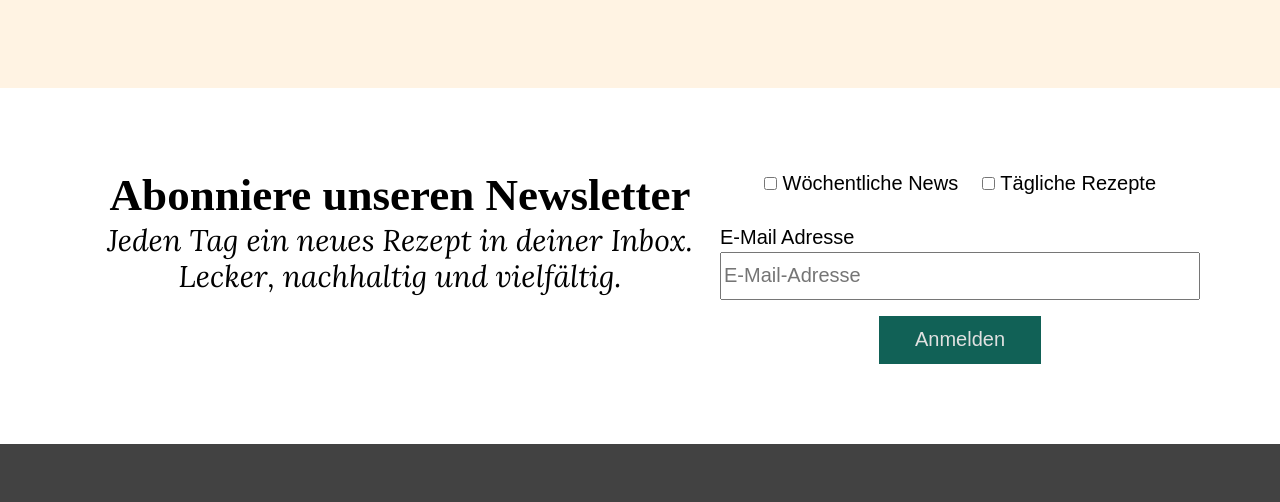
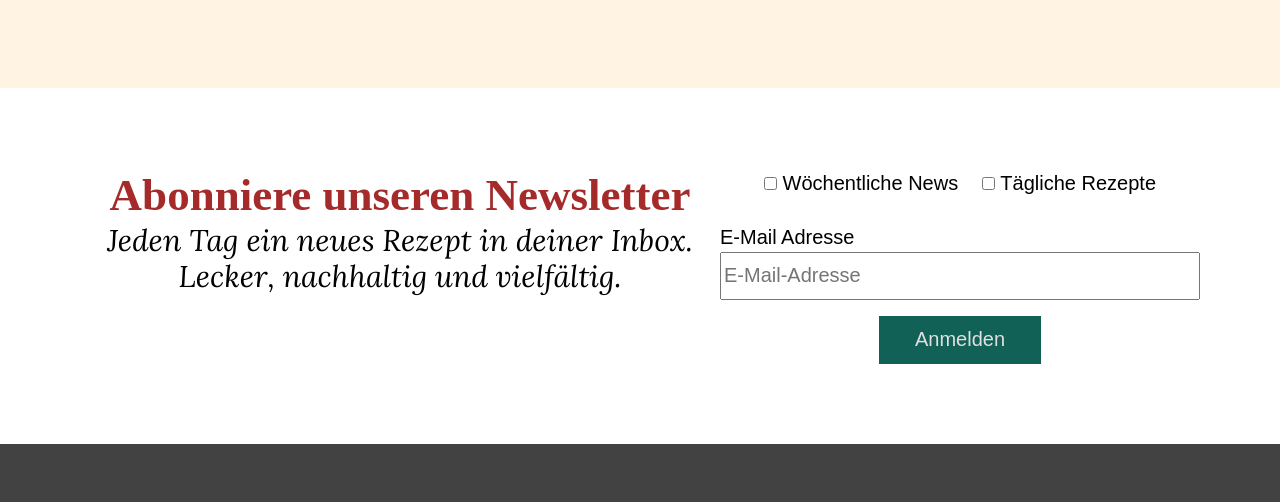
Before and after one commit to kim-52393/gruene-genusswelt, a plain HTML site: page index.html in a window 1280 px wide. Shown: the part 3007-3509 px from the top of the page. Drawn offline with Linux system fonts and the light colour scheme; a web font is replaced by a local one.

Commit message:
Newsletter
H2 im Newsletter die Farbe geändert, zum Ausprobieren

```diff
--- a/css/sections.css
+++ b/css/sections.css
@@ -135,6 +135,10 @@ textarea {
 
     flex-direction: column;
     gap: 2rem;
+}
+
+.newsletter h2 {
+    color: brown;
 }
 
 .newsletter-form {
```
